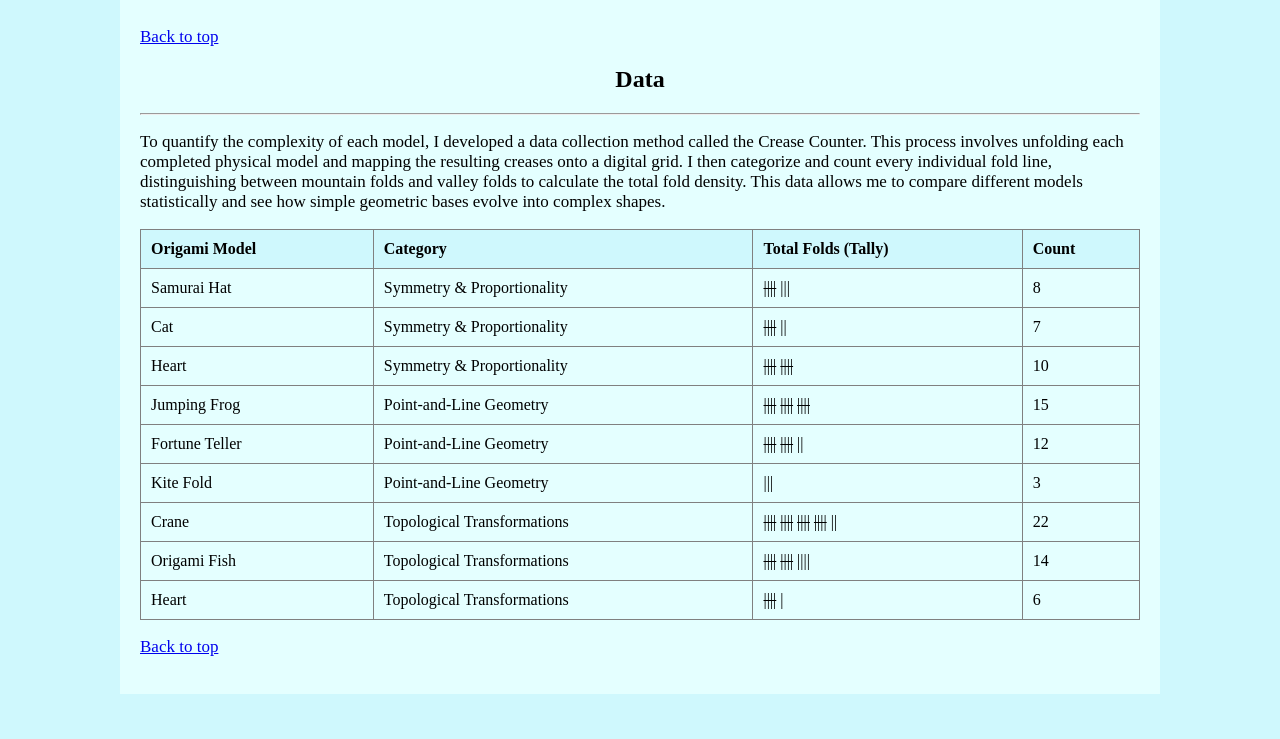
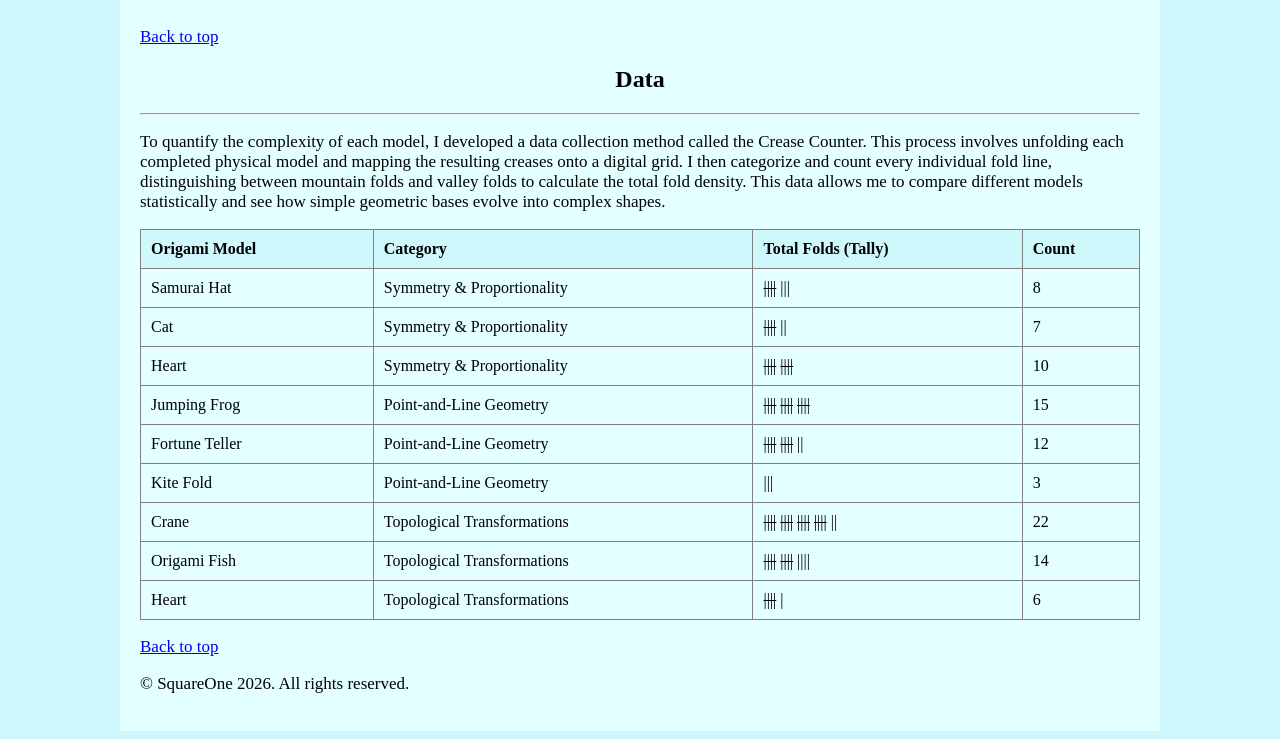
Before and after one commit to im-oblivion19/SquareOne, a plain HTML site: page inventory.html in a window 1280 px wide. Shown: the part 2441-3180 px from the top of the page. Before the commit the page ends 3143 px from the top, so only its background shows below. Drawn offline with Linux system fonts and the light colour scheme.

Commit message:
Update inventory.html

```diff
--- a/inventory.html
+++ b/inventory.html
@@ -217,6 +217,9 @@ the classic crane, into three approachable mathematical domains: Symmetry and
     </table>
 </section>
 <p><a href="#top">Back to top</a></p>
+    <footer>
+  <p>&copy; SquareOne 2026. All rights reserved.</p>
+</footer>
     </main>
   </div>
 </body>
```
